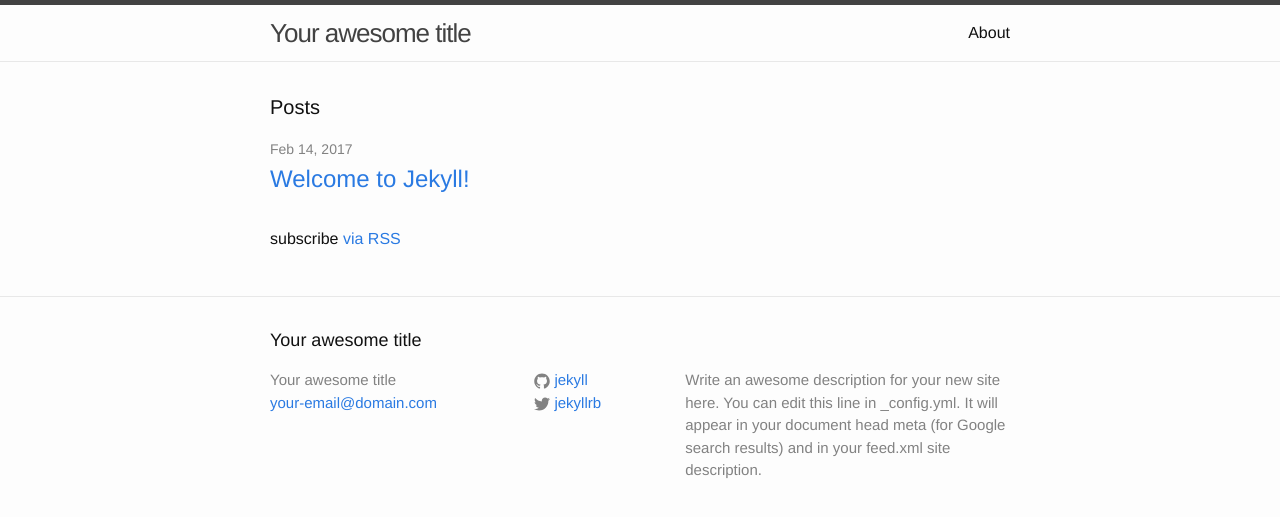
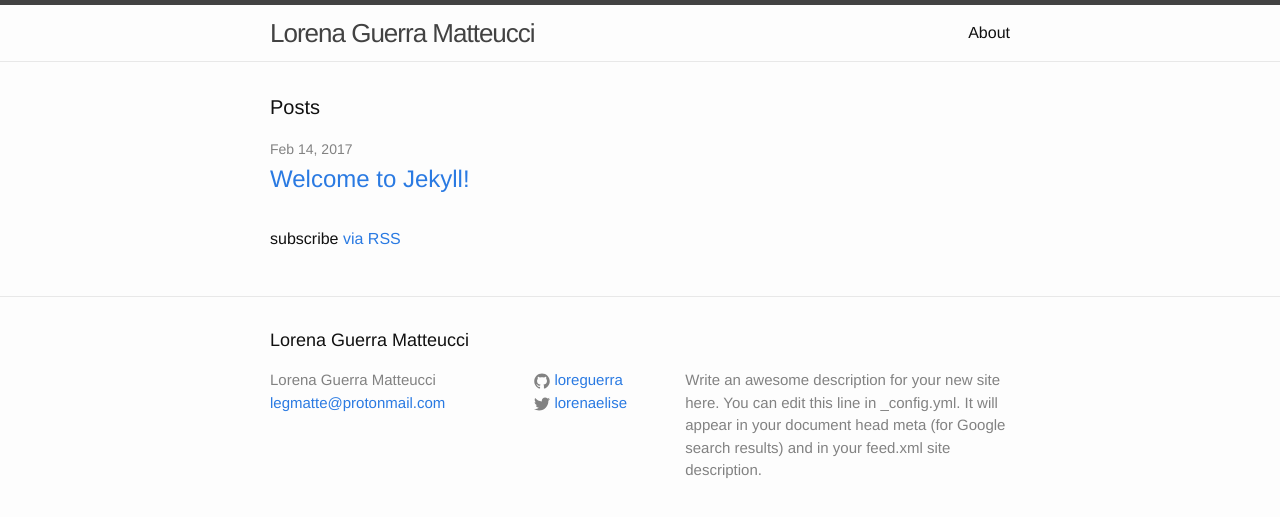
Before and after one commit to loreguerra/portfolio, a Jekyll site: the page built from index.md, in a window 1280 px wide. Shown: the top 517 px of the page. Built offline with Jekyll 4.4.1, drawn with Linux system fonts in a browser that asks for light colours.

Commit message:
edit config file

```diff
--- a/_config.yml
+++ b/_config.yml
@@ -13,16 +13,16 @@
 # you will see them accessed via {{ site.title }}, {{ site.email }}, and so on.
 # You can create any custom variable you would like, and they will be accessible
 # in the templates via {{ site.myvariable }}.
-title: Your awesome title
-email: your-email@domain.com
+title: Lorena Guerra Matteucci
+email: legmatte@protonmail.com
 description: > # this means to ignore newlines until "baseurl:"
   Write an awesome description for your new site here. You can edit this
   line in _config.yml. It will appear in your document head meta (for
   Google search results) and in your feed.xml site description.
 baseurl: "" # the subpath of your site, e.g. /blog
 url: "" # the base hostname & protocol for your site, e.g. http://example.com
-twitter_username: jekyllrb
-github_username:  jekyll
+twitter_username: lorenaelise
+github_username:  loreguerra
 
 # Build settings
 markdown: kramdown
```
